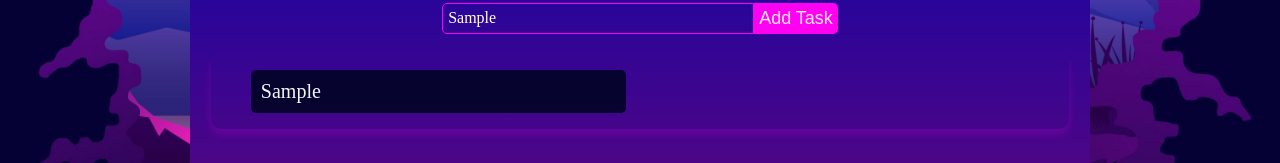
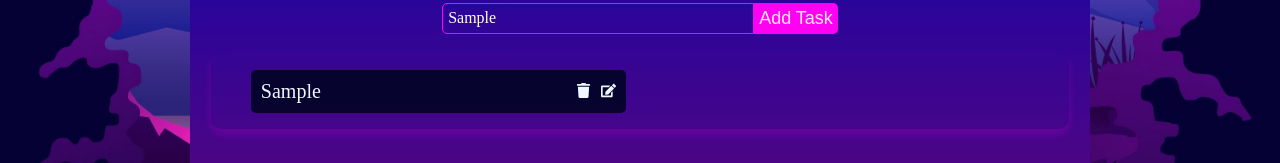
Before and after one commit to parkashkumarcs/todo-app, a React (Vite) app in the folder todo-app/: page / in a window 1280 px wide. Both pictures are taken after typing "Sample" into the empty fields and a click on the button "Add Task". Shown: the part 181-344 px from the top of the page. Built offline with nearby package versions, Linux system fonts and the light colour scheme.

Commit message:
Favicon for remove, edit icons created, css properties added for icons and updated on 08/9/2025

```diff
--- /dev/null
+++ b/package.json
@@ -0,0 +1,5 @@
+{
+  "dependencies": {
+    "react-icons": "^5.5.0"
+  }
+}
--- a/todo-app/src/components/Todo.jsx
+++ b/todo-app/src/components/Todo.jsx
@@ -1,45 +1,52 @@
 // Importing the react libraries, css files, and other components
 
-import './todoStyle.css'
-import { use, useState } from 'react';
+import "./todoStyle.css";
+import { use, useState } from "react";
+import { FaEdit, FaTrash } from "react-icons/fa";
 
 const Todo = () => {
   const [todoList, setTodoList] = useState([]);
-    const [inputValue, setInput] = useState('');
+  const [inputValue, setInput] = useState("");
 
-    const handleClick = e => {
+  const handleClick = (e) => {
     e.preventDefault();
 
-        if(inputValue.trim()){
+    if (inputValue.trim()) {
       setTodoList([...todoList, inputValue]);
-            setInput('');
+      setInput("");
     }
-
-    }
+  };
   return (
     <div className="todo__Container">
       <h1 className="heading__1">
         T o<span className="do"> D o</span>
       </h1>
       <p className="faq__title">What's the plan for today?</p>
-      <div className="input__Container" >
+      <div className="input__Container">
         <input
           type="text"
-            placeholder='Write your new task?'
-            onChange={e => setInput(e.target.value)}
-
+          placeholder="Write your new task?"
+          onChange={(e) => setInput(e.target.value)}
         />
         <span>
           <button onClick={handleClick}>Add Task</button>
         </span>
       </div>
 
-
       <div className="display__Todo-list">
         <ul>
-
-            {todoList.map((todo, index) =>(
-                <li key={index}>{todo}</li>
+          {todoList.map((todo, index) => (
+            <li key={index}>
+              {todo}
+              <span className="right__Align">
+                <span className="remove__Icon">
+                  <FaTrash />
+                </span>
+                <span className="edit__Icon">
+                  <FaEdit />
+                </span>
+              </span>
+            </li>
           ))}
           {/* <li>Just Sample of todo list diplay</li>
             <li>Just Sample of todo list diplay</li>
--- a/todo-app/src/components/todoStyle.css
+++ b/todo-app/src/components/todoStyle.css
@@ -48,6 +48,7 @@ body{
     border-bottom-left-radius: 5px;
     color: rgb(255, 255, 255);
     font-family:'Times New Roman', Times, serif;
+    outline: none;
 
 }
 .input__Container button{
@@ -85,4 +86,26 @@ body{
     padding: 10px;
     text-align: left;
     border-radius: 5px;
+    position: relative;
 }
+.remove__Icon{
+    font-size: 15px;
+    margin-right: 10px;
+    cursor: pointer;
+}
+.edit__Icon{
+    font-size: 15px;
+    margin-right: 10px;
+    cursor: pointer;
+}
+.edit__Icon:hover{
+    color: green;
+    scale: 1.01;
+}
+.remove__Icon:hover{
+    color: red;
+}
+.right__Align{
+    position: absolute;
+    right: 0;
+}
```
Also changed, not shown: 1 other file (tests, documents, lock files or other folders). Lines whose indentation alone changed are shown as unchanged.
